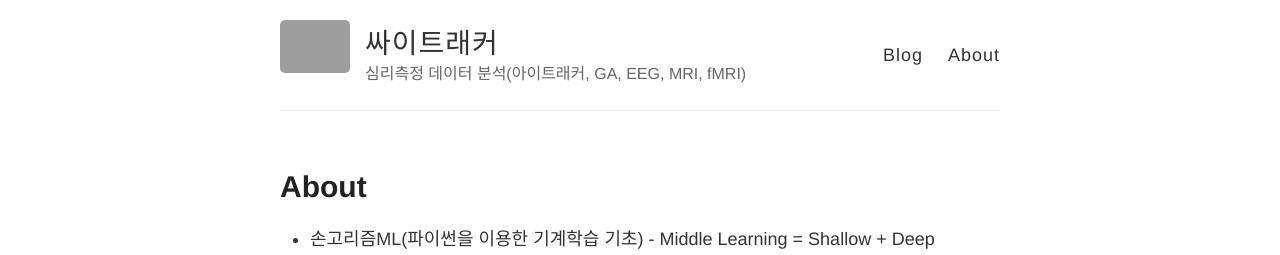
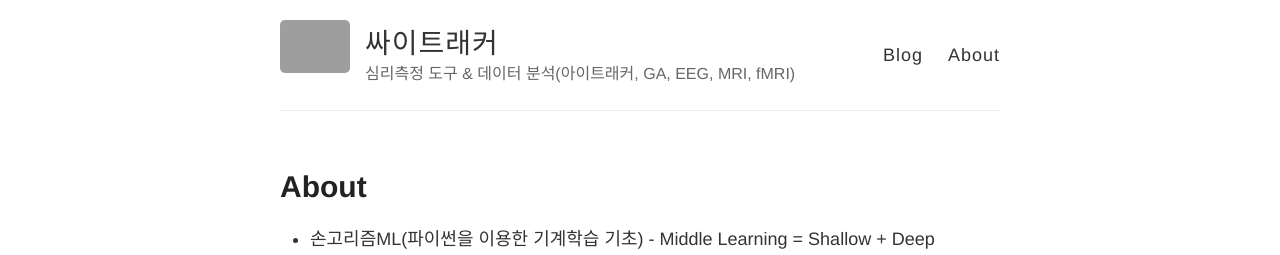
Before and after one commit to psygrammer/psytracker, a Jekyll site: the page built from about.md, in a window 1280 px wide. Shown: the top 255 px of the page. Built offline with Jekyll 4.4.1, drawn with Linux system fonts in a browser that asks for light colours; Markdown is read by kramdown in place of the engine named in the settings; grey boxes are pictures that could not be loaded.

Commit message:
Update _config.yml

```diff
--- a/_config.yml
+++ b/_config.yml
@@ -6,7 +6,7 @@
 name: 싸이트래커
 
 # Short bio or description (displayed in the header)
-description: 심리측정 데이터 분석(아이트래커, GA, EEG, MRI, fMRI)
+description: 심리측정 도구 & 데이터 분석(아이트래커, GA, EEG, MRI, fMRI)
 
 # URL of your avatar or profile pic (you could use your GitHub profile pic)
 avatar: https://cloud.githubusercontent.com/assets/1955312/11649946/ba6bf632-9dc7-11e5-9706-070742e32344.png
```
